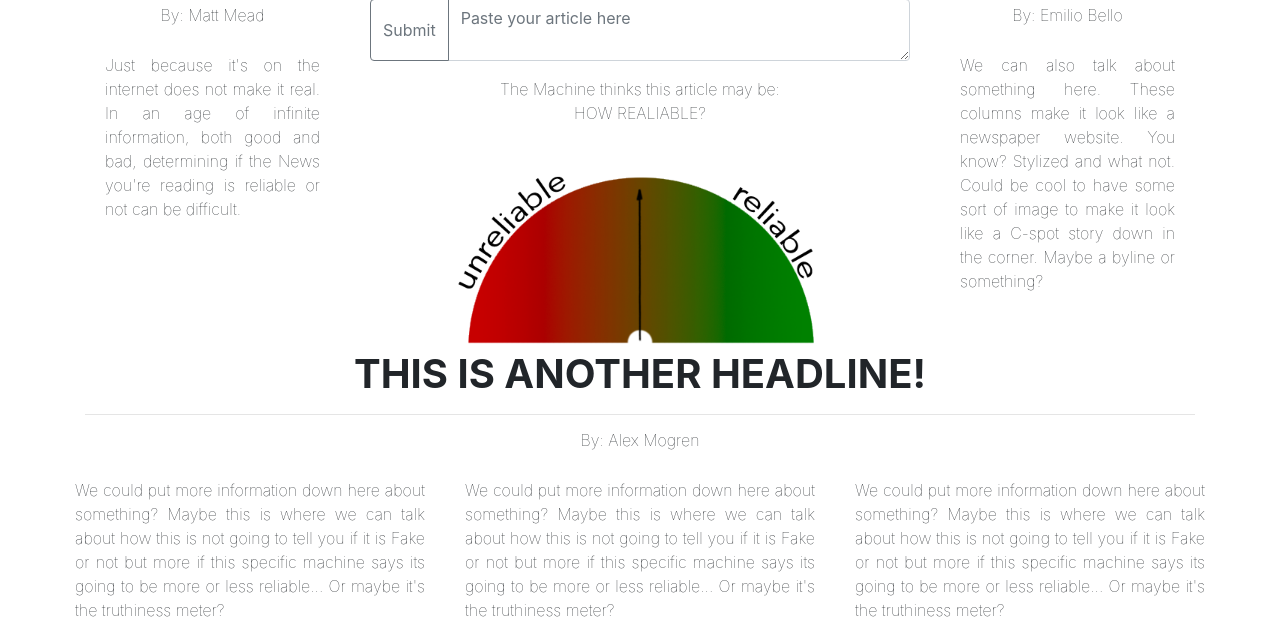
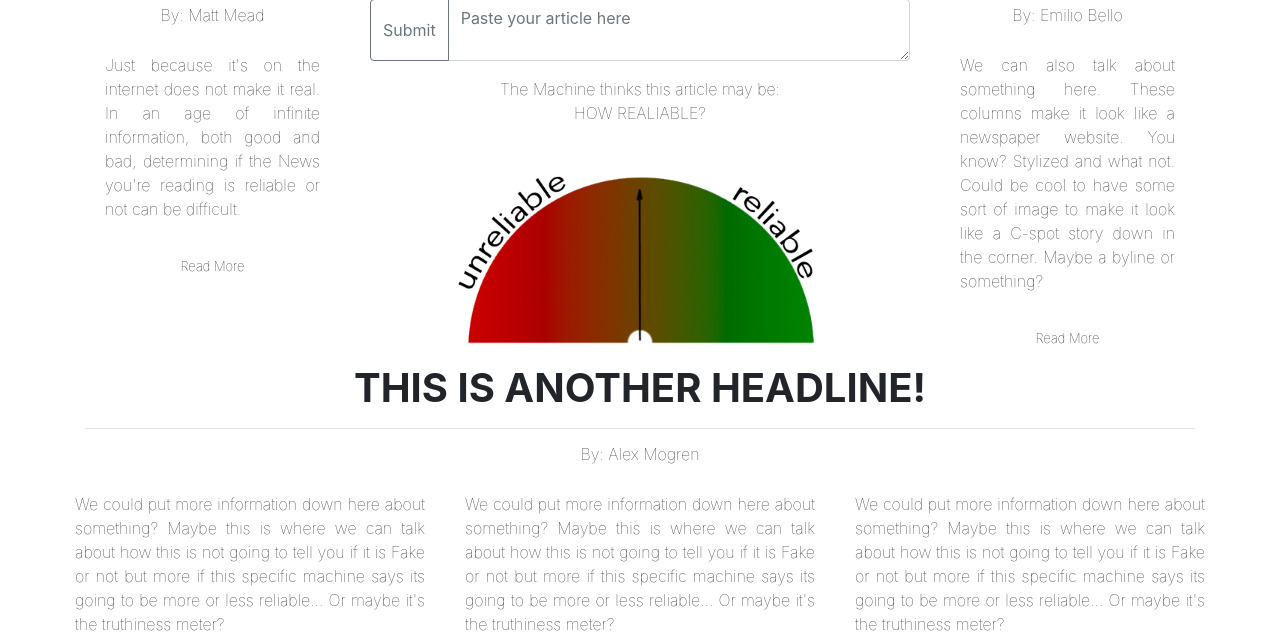
Before and after one commit to emilbello/newsish, a Flask app: page /index.html in a window 1280 px wide. Shown: the part 262-895 px from the top of the page. Run offline with Flask 2, Linux system fonts and the light colour scheme; some libraries are stand-ins or nearby versions.

Commit message:
added read more

```diff
--- a/static/css/style.css
+++ b/static/css/style.css
@@ -50,6 +50,12 @@
     /* padding: 10px; */
 }
 
+.read-more {
+    text-align: center;
+    font-weight: lighter;
+    font-size: small;
+}
+
 .bio-body {
     text-align: justify;
     font-weight: lighter;
--- a/templates/index.html
+++ b/templates/index.html
@@ -35,6 +35,7 @@
             <hr>
             <h6 class="centered">By: Matt Mead</h6>
             <p class="header-row article">Just because it's on the internet does not make it real. In an age of infinite information, both good and bad, determining if the News you're reading is reliable or not can be difficult.</p>
+            <p class="read-more"><a href="about.html">Read More</a></p>
         </div>
 
         <!-- USER INPUT SECTION -->
@@ -59,6 +60,7 @@
             <hr>
             <h6 class="centered">By: Emilio Bello</h6>
             <p class="header-row article">We can also talk about something here. These columns make it look like a newspaper website. You know? Stylized and what not. Could be cool to have some sort of image to make it look like a C-spot story down in the corner. Maybe a byline or something?</p>
+            <p class="read-more"><a href="about.html">Read More</a></p>
         </div>
     </div>
     <div class="row">
```
